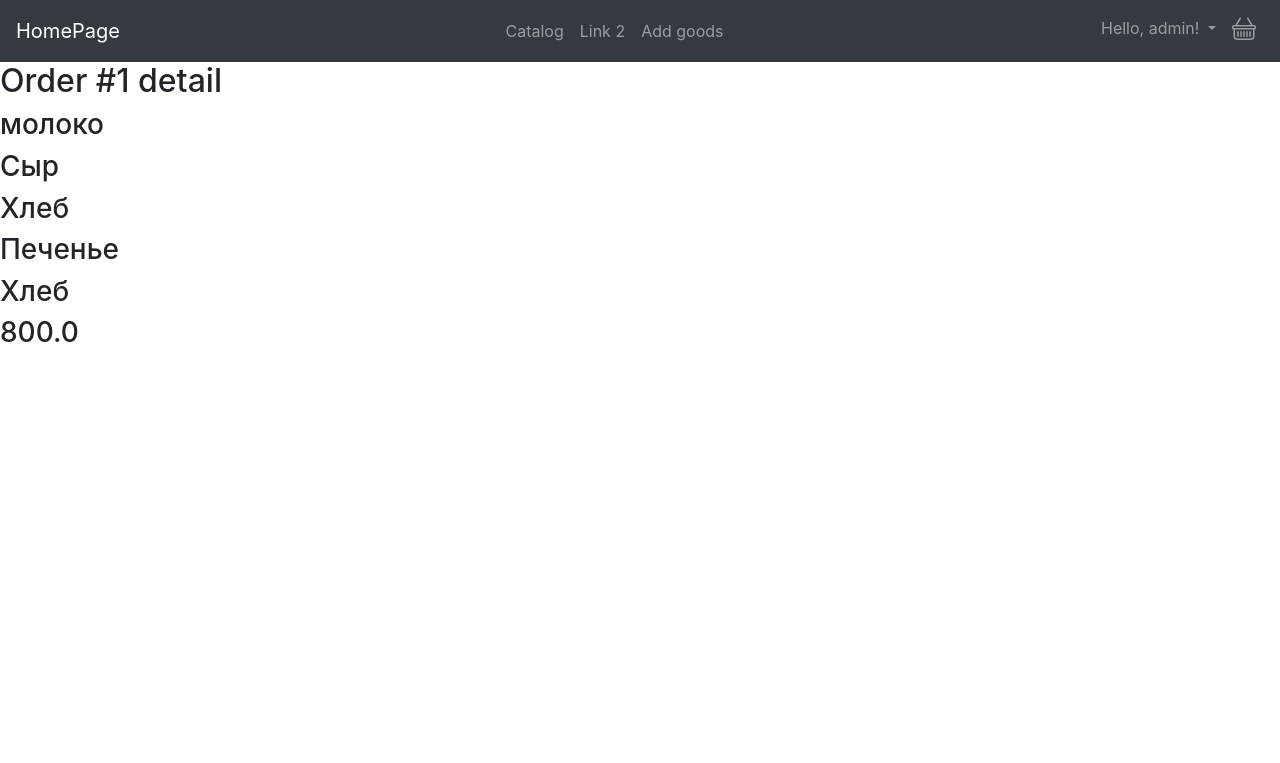
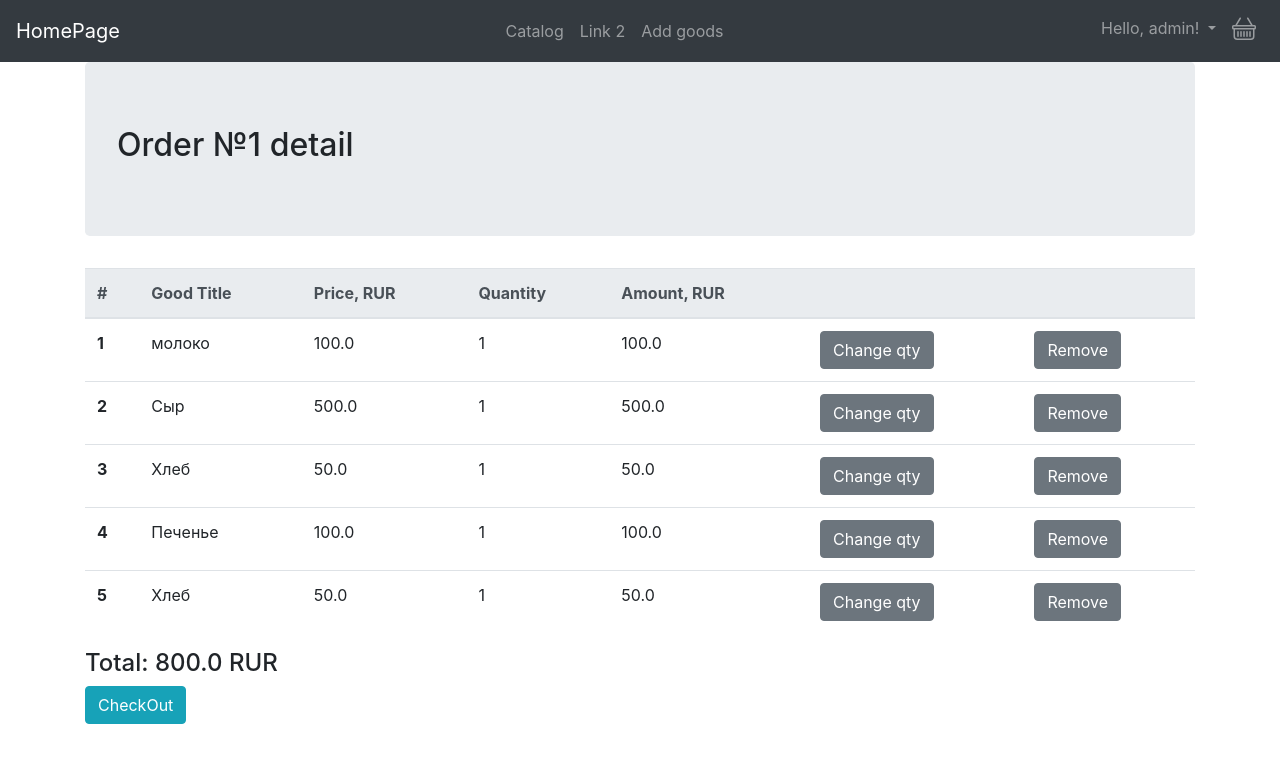
Before and after one commit to MariaImangalina/shop, a Django app: page /orders/summary/ in a window 1280 px wide. Shown: the top 763 px of the page. Run offline with Django 3.2, Linux system fonts and the light colour scheme; a user stored in the database is signed in; data comes from the database, SQL or seed files in the repository; both versions use the stored data as it was after the commit; some libraries are stand-ins or nearby versions.

Commit message:
fill order summary template

```diff
--- a/orders/templates/orders/summary.html
+++ b/orders/templates/orders/summary.html
@@ -1,16 +1,40 @@
 {% extends 'base.html'%}
 
 {% block content %}
+<div class='container'>
+    <div class='jumbotron'>
+        <h2>Order №{{ object.id }} detail</h2>
+    </div>
+<table class='table thead-light table-hover'>
+    <thead class='thead-light'>
+        <tr>
+            <th scope='col'>#</th>
+            <th scope='col'>Good Title</th>
+            <th scope='col'>Price, RUR</th>
+            <th scope='col'>Quantity</th>
+            <th scope='col'>Amount, RUR</th>
+            <th scope='col'></th>
+            <th scope='col'></th>
+        </tr>
+    </thead>
+    {% for order_good in object.goods.all %}
+    <tr>
+        <th scope='row'>{{ forloop.counter }}</td>
+        <td>{{ order_good.good.title }}</td>
+        <td>{{ order_good.good.price }}</td>
+        <td>{{ order_good.quantity }}</td>
+        <td>{{ order_good.get_amount }}</td>
+        <td><a class='btn btn-secondary' role='button' href="#">Change qty</a></td>
+        <td><a class='btn btn-secondary' role='button' href="#">Remove</a></td>
 
-<h2>Order #{{ object.id }} detail</h2>
+    </tr>
+    {% endfor %}
+</table>
 
-{% for order_good in object.goods.all %}
-<h3>{{ order_good.good.title }}</h3>
+<h4>Total: {{ object.get_total }} RUR</h4>
 
+<a class='btn btn-info' role='button' href="#">CheckOut</a>
 
-{% endfor %}
-
-<h3>{{ object.get_total }}</h3>
-
+</div>
 
 {% endblock %}
--- a/templates/base.html
+++ b/templates/base.html
@@ -8,7 +8,7 @@
 </head>
 <body>
     <nav class='navbar navbar-expand-lg navbar-dark bg-dark justify-content-between'>
-        <a class='navbar-brand'href="#">HomePage</a>
+        <a class='navbar-brand'href="{% url 'homepage' %}">HomePage</a>
         <ul class='navbar-nav'>
             <li class='nav-item'><a class='nav-link' href="{% url 'goods:all' %}">Catalog</a></li>
             <li class='nav-item'><a class='nav-link' href="#">Link 2</a></li>
```
Also changed, not shown: db.sqlite3.
